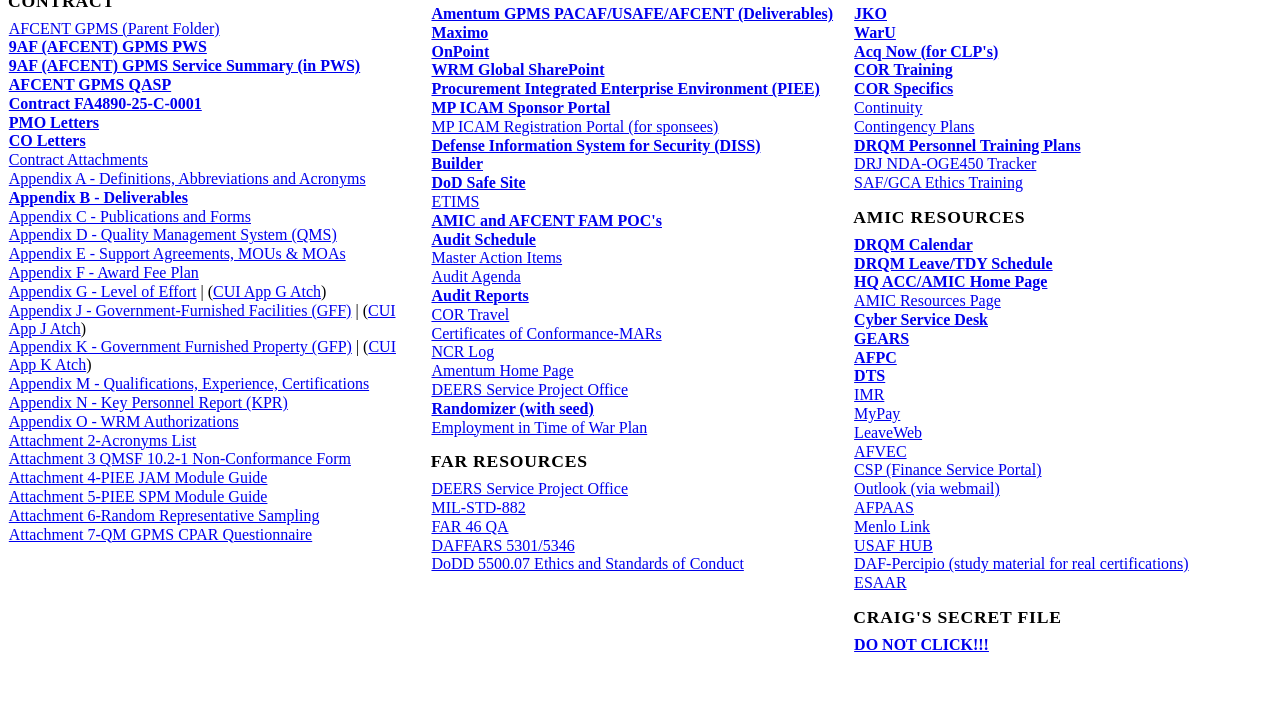
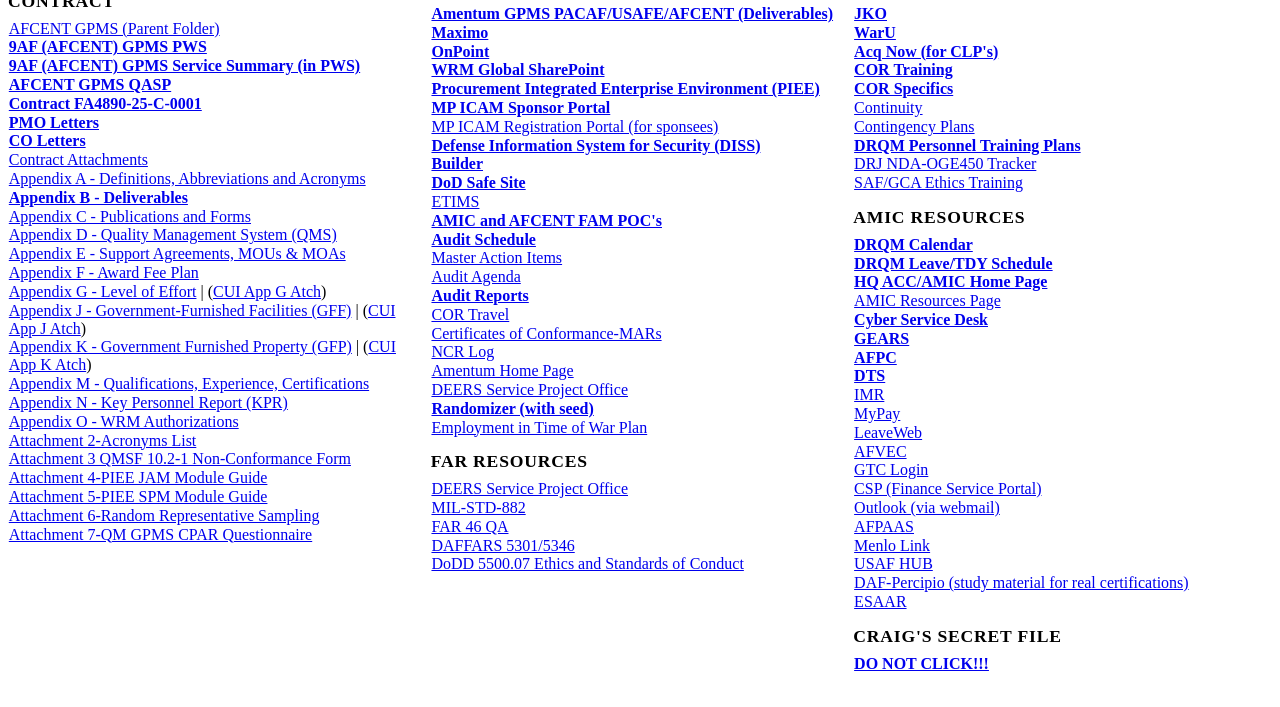
Before and after one commit to bruiz611/bruiz611.github.io, a plain HTML site: page index.html in a window 1280 px wide. Shown: the part 77-784 px from the top of the page. Drawn offline with Linux system fonts and the light colour scheme.

Commit message:
Update index.html
Added GTC login

```diff
--- a/index.html
+++ b/index.html
@@ -119,6 +119,7 @@
       <li><a href="https://mypay.dfas.mil/#/" target="_blank" rel="noopener noreferrer">MyPay</a></li>
       <li><a href="https://leave.af.mil/login" target="_blank" rel="noopener noreferrer">LeaveWeb</a></li>
       <li><a href="https://afvec.us.af.mil/afvec/account/login" target="_blank" rel="noopener noreferrer">AFVEC</a></li>
+      <li><a href="https://home.cards.citidirect.com/CommercialCard/login" target="_blank" rel="noopener noref"">GTC Login</a></li>
       <li><a href="https://csp.cce.af.mil/" target="_blank" rel="noopener noreferrer">CSP (Finance Service Portal)</a></li>
       <li><a href="https://webmail.apps.mil/mail/" target="_blank" rel="noopener noreferrer">Outlook (via webmail)</a></li>
       <li><a href="https://pki.afpaas.af.mil/cas/login" target="_blank" rel="noopener noreferrer">AFPAAS</a></li>
```
